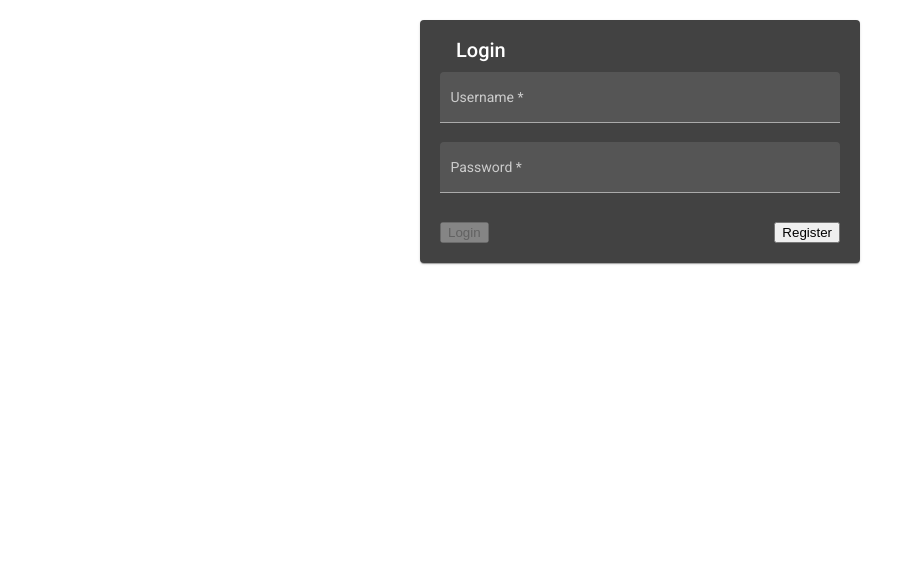
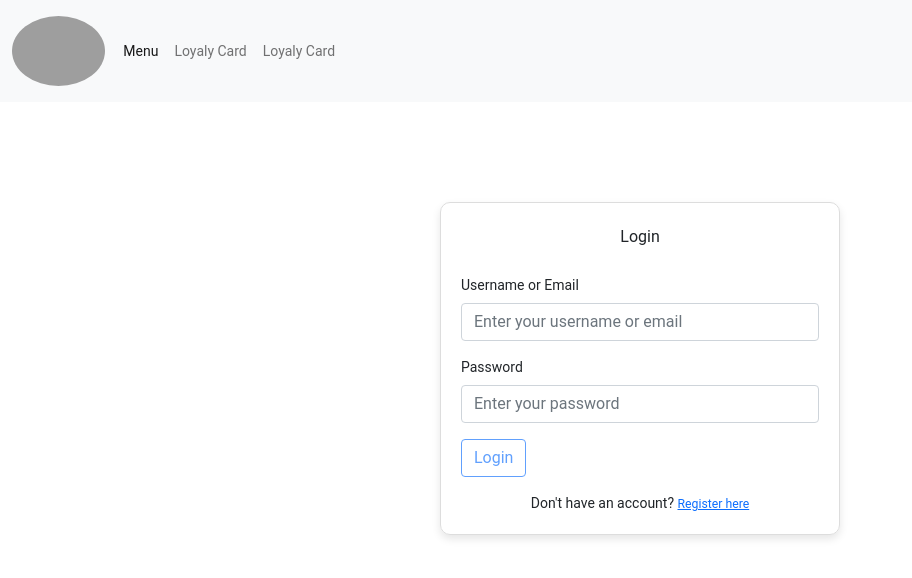
Before and after one commit to rhonumahon/rawncafe-web, an Angular app: page /login in a window 1280 px wide. Shown: the top 578 px of the page, without its empty margins (0-912 px from the left). Built offline with nearby package versions, Linux system fonts and the light colour scheme; grey boxes are pictures that could not be loaded.

Commit message:
Add navbar, login and update role permissions

```diff
--- a/src/app/app-routing.module.ts
+++ b/src/app/app-routing.module.ts
@@ -8,6 +8,7 @@ import { LoginComponent } from './login/login.component';
 import { RegisterComponent } from './register/register.component';
 import { DashboardComponent } from './dashboard/dashboard.component';
 import { AuthGuard } from './guards/auth.guard';
+import { ROLES } from './constants/roles.constants';
 
 const routes: Routes = [
   { path: '', redirectTo: '/login', pathMatch: 'full' },
@@ -16,7 +17,7 @@ const routes: Routes = [
     path: 'admin',
     component: AdminComponent,
     canActivate: [RoleGuard],
-    data: { role: 'admin' },
+    data: { role: [ROLES.Admin, ROLES.SuperAdmin]},
   },
   {
     path: 'user',
--- a/src/app/app.component.css
+++ b/src/app/app.component.css
@@ -0,0 +1,29 @@
+/* Flexbox for Navbar */
+.navbar .container-fluid {
+    display: flex;
+    align-items: center;
+    justify-content: space-between; /* Ensure space between logo and other navbar items */
+}
+
+/* Prevent logo from shrinking */
+.navbar-icon {
+    width: auto;    /* Allow logo to keep its aspect ratio */
+    height: 70px;   /* Fixed height to maintain consistency across all screen sizes */
+    margin-right: 10px;
+    border-radius: 50%;   /* Optional: makes the image circular if it's a square */
+    flex-shrink: 0;   /* Prevent the logo from shrinking */
+}
+
+/* Mobile Responsiveness */
+@media (max-width: 768px) {
+    .navbar .container-fluid {
+        justify-content: flex-start; /* Align navbar items to the left on mobile */
+    }
+
+    /* Adjust logo size on small screens */
+    .navbar-icon {
+        width: 70px;  /* Set a fixed width on mobile devices */
+        height: auto;  /* Keep the aspect ratio intact */
+        margin-right: 10px;  /* Space between the icon and text */
+    }
+}
--- a/src/app/app.component.html
+++ b/src/app/app.component.html
@@ -1,3 +1,26 @@
-<button *ngIf="isAuthenticated" (click)="logout()">Logout</button>
+<nav class="navbar navbar-expand-lg navbar-light bg-light">
+    <div class="container-fluid">
+        <img src="assets/images/rawncafelogo.png" alt="Logo" class="navbar-icon my-2">
+      <button class="navbar-toggler" type="button" data-bs-toggle="collapse" data-bs-target="#navbarSupportedContent" aria-controls="navbarSupportedContent" aria-expanded="false" aria-label="Toggle navigation">
+        <span class="navbar-toggler-icon"></span>
+      </button>
+      <div class="collapse navbar-collapse" id="navbarSupportedContent">
+        <ul class="navbar-nav me-auto mb-2 mb-lg-0">
+          <li class="nav-item">
+            <a class="nav-link active" aria-current="page" href="#">Menu</a>
+          </li>
+          <li class="nav-item">
+            <a class="nav-link" href="#">Loyaly Card</a>
+          </li>
+          <li class="nav-item">
+            <a class="nav-link" href="#">Loyaly Card</a>
+          </li>
+        </ul>
+        <form class="d-flex">
+          <button *ngIf="isAuthenticated" (click)="logout()" class="btn btn-outline-primary" type="submit">Logout</button>
+        </form>
+      </div>
+    </div>
+  </nav>
 
-<router-outlet></router-outlet>
+  <router-outlet></router-outlet>
--- /dev/null
+++ b/src/app/constants/roles.constants.ts
@@ -0,0 +1,5 @@
+export const enum ROLES {
+    Admin = 'admin',
+    SuperAdmin = 'super-admin',
+    User = 'user'
+}
--- a/src/app/guards/role.guard.ts
+++ b/src/app/guards/role.guard.ts
@@ -16,7 +16,7 @@ export class RoleGuard implements CanActivate {
     if (!role) {
       this.router.navigate(['/login']);
       return false;
-    } else if (role === requiredRole) {
+    } else if (role === requiredRole[0] || role === requiredRole[1]) {
       return true;
     }
 
--- a/src/app/login/login.component.css
+++ b/src/app/login/login.component.css
@@ -1,20 +1,10 @@
-/* src/app/components/login/login.component.css */
-.auth-card {
+/* src/app/components/login/login.component.css*/
+
+  .login-card {
     max-width: 400px;
-    margin: 20px auto;
+    margin: 100px auto;
     padding: 20px;
+    border: 1px solid #ddd;
+    border-radius: 10px;
+    box-shadow: 0 4px 8px rgba(0, 0, 0, 0.1);
   }
-
-  .full-width {
-    width: 100%;
-  }
-
-  .actions {
-    display: flex;
-    justify-content: space-between;
-    margin-top: 10px;
-  }
-
-  mat-card-title {
-    text-align: center;
-  }
--- a/src/app/login/login.component.html
+++ b/src/app/login/login.component.html
@@ -1,31 +1,35 @@
-<!-- src/app/components/login/login.component.html -->
-<mat-card class="auth-card">
-    <mat-card-header>
-      <mat-card-title>Login</mat-card-title>
-    </mat-card-header>
+<div class="container">
+  <div class="login-card">
+    <h3 class="text-center mb-4">Login</h3>
 
-    <mat-card-content>
-      <form (ngSubmit)="onLogin()" [formGroup]="loginForm">
-        <mat-form-field appearance="fill" class="full-width">
-          <mat-label>Username</mat-label>
-          <input matInput formControlName="username" required />
-          <mat-error *ngIf="loginForm?.get('username')?.hasError('required')">
-            Username is required
-          </mat-error>
-        </mat-form-field>
+    <form [formGroup]="loginForm" (ngSubmit)="onLogin()">
+      <div class="mb-3">
+        <label for="username" class="form-label">Username or Email</label>
+        <input type="text" class="form-control" id="username" formControlName="username" placeholder="Enter your username or email">
+        <div *ngIf="loginForm.get('username')?.invalid && loginForm.get('username')?.touched" class="text-danger">
+          <small *ngIf="loginForm.get('username')?.errors?.['required']">Username or Email is required.</small>
+          <small *ngIf="loginForm.get('username')?.errors?.['email']">Please enter a valid email.</small>
+        </div>
+      </div>
 
-        <mat-form-field appearance="fill" class="full-width">
-          <mat-label>Password</mat-label>
-          <input matInput type="password" formControlName="password" required />
-          <mat-error *ngIf="loginForm?.get('password')?.hasError('required')">
-            Password is required
-          </mat-error>
-        </mat-form-field>
+      <div class="mb-3">
+        <label for="password" class="form-label">Password</label>
+        <input type="password" class="form-control" id="password" formControlName="password" placeholder="Enter your password">
+        <div *ngIf="loginForm.get('password')?.invalid && loginForm.get('password')?.touched" class="text-danger">
+          <small *ngIf="loginForm.get('password')?.errors?.['required']">Password is required.</small>
+          <small *ngIf="loginForm.get('password')?.errors?.['minlength']">Password must be at least 6 characters long.</small>
+        </div>
+      </div>
 
-        <div class="actions">
-          <button mat-raised-button color="primary" type="submit" [disabled]="loginForm?.invalid">Login</button>
-          <button mat-button (click)="navigateToRegister()">Register</button>
-        </div>
-      </form>
-    </mat-card-content>
-  </mat-card>
+      <div class="d-flex justify-content-between align-items-center">
+        <button type="submit" class="btn btn-outline-primary" [disabled]="loginForm.invalid">Login</button>
+        <!-- <a href="#" class="small">Forgot password?</a> -->
+      </div>
+
+      <div class="mt-3 text-center">
+        <span>Don't have an account? </span>
+        <a routerLink="/register" class="small">Register here</a>
+      </div>
+    </form>
+  </div>
+</div>
--- a/src/app/login/login.component.ts
+++ b/src/app/login/login.component.ts
@@ -4,6 +4,7 @@ import { FormBuilder, FormGroup, Validators } from '@angular/forms';
 import { Router } from '@angular/router';
 import { AuthService } from '../services/auth.service';
 import { MatSnackBar } from '@angular/material/snack-bar';
+import { ROLES } from '../constants/roles.constants';
 
 @Component({
   selector: 'app-login',
@@ -48,10 +49,11 @@ export class LoginComponent implements OnInit {
             localStorage.setItem('access_token', response.access_token);
             // Navigate to the dashboard after successful login
             this.userRole = this.authService.getUserRole();
+            console.log('this.userRole :', this.userRole);
 
-            if (this.userRole === 'user') {
+            if (this.userRole === ROLES.User) {
               this.router.navigate(['/user']);
-            } else if (this.userRole === 'admin') {
+            } else if (this.userRole === ROLES.Admin|| this.userRole === ROLES.SuperAdmin) {
               this.router.navigate(['/admin'])
             }
           } else {
--- a/src/index.html
+++ b/src/index.html
@@ -7,10 +7,13 @@
   <meta name="viewport" content="width=device-width, initial-scale=1">
   <link rel="icon" type="image/x-icon" href="favicon.ico">
   <link rel="preconnect" href="https://fonts.gstatic.com">
-  <link href="https://fonts.googleapis.com/css2?family=Roboto:wght@300;400;500&display=swap" rel="stylesheet">
-  <link href="https://fonts.googleapis.com/icon?family=Material+Icons" rel="stylesheet">
+  <link rel="stylesheet" href="https://cdnjs.cloudflare.com/ajax/libs/font-awesome/5.15.4/css/all.min.css">
+  <link href="https://fonts.googleapis.com/css2?family=Poppins:wght@300;500;600&display=swap" rel="stylesheet">
+  <link href="https://cdn.jsdelivr.net/npm/bootstrap@5.0.2/dist/css/bootstrap.min.css" rel="stylesheet" integrity="sha384-EVSTQN3/azprG1Anm3QDgpJLIm9Nao0Yz1ztcQTwFspd3yD65VohhpuuCOmLASjC" crossorigin="anonymous">
 </head>
 <body class="mat-typography">
+  <script src="https://cdn.jsdelivr.net/npm/@popperjs/core@2.9.2/dist/umd/popper.min.js" integrity="sha384-IQsoLXl5PILFhosVNubq5LC7Qb9DXgDA9i+tQ8Zj3iwWAwPtgFTxbJ8NT4GN1R8p" crossorigin="anonymous"></script>
+<script src="https://cdn.jsdelivr.net/npm/bootstrap@5.0.2/dist/js/bootstrap.min.js" integrity="sha384-cVKIPhGWiC2Al4u+LWgxfKTRIcfu0JTxR+EQDz/bgldoEyl4H0zUF0QKbrJ0EcQF" crossorigin="anonymous"></script>
   <app-root></app-root>
 </body>
 </html>
```
Also changed, not shown: 1 other file (tests, documents, lock files or other folders).
